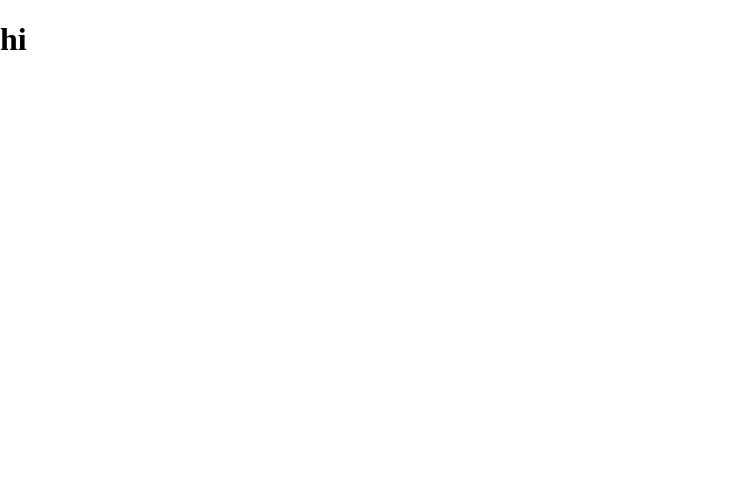
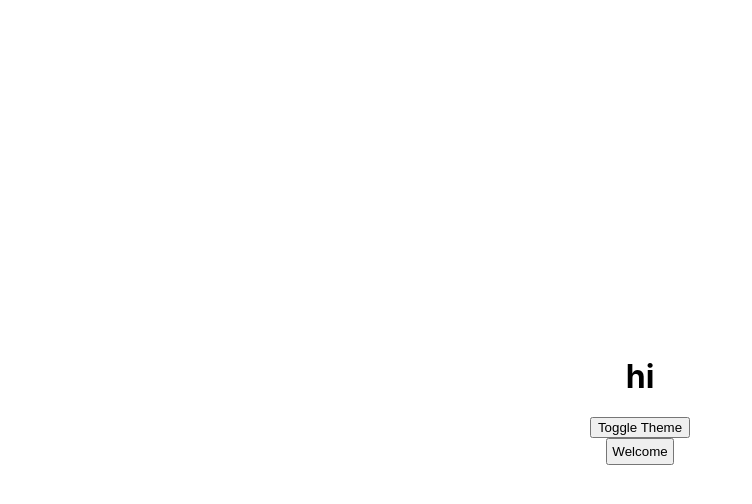
Before and after one commit to faustinozanetto/portfolio, a Next.js app: page / in a window 1280 px wide. Shown: the top 504 px of the page, without its empty margins (0-752 px from the left). Built offline with nearby package versions, Linux system fonts and the light colour scheme.

Commit message:
Started working on theming and basic ui components.

```diff
--- a/src/components/layouts/base/base-layout.styles.ts
+++ b/src/components/layouts/base/base-layout.styles.ts
@@ -1,8 +1,12 @@
 import styled from 'styled-components';
 
-export const LayoutContainer = styled.main`
+const LayoutContainer = styled.main`
   display: flex;
   flex-direction: column;
+  width: 100vw;
+  height: 100vh;
+  align-items: center;
+  justify-content: center;
+`;
 
-  min-height: 100vh;
-`;
+export default LayoutContainer;
--- a/src/components/layouts/base/base-layout.tsx
+++ b/src/components/layouts/base/base-layout.tsx
@@ -1,5 +1,5 @@
 import React, { ReactNode } from 'react';
-import { LayoutContainer } from './base-layout.styles';
+import LayoutContainer from './base-layout.styles';
 
 type BaseLayoutProps = {
   children: ReactNode;
--- /dev/null
+++ b/src/components/ui/buttons/button.styles.ts
@@ -0,0 +1,9 @@
+import styled from 'styled-components';
+
+const StyledButton = styled.button`
+  display: flex;
+  align-items: center;
+  justify-content: center;
+  padding: ${(props) => props.theme.spacing.sm} ${(props) => props.theme.spacing.sm};
+`;
+export default StyledButton;
--- /dev/null
+++ b/src/components/ui/buttons/button.tsx
@@ -0,0 +1,13 @@
+import React from 'react';
+import StyledButton from './button.styles';
+
+interface ButtonProps {
+  children: React.ReactNode;
+}
+
+const Button: React.FC<ButtonProps> = (props) => {
+  const { children } = props;
+  return <StyledButton>{children}</StyledButton>;
+};
+
+export default Button;
--- a/src/hooks/theming/use-theme.hook.ts
+++ /dev/null
@@ -1,20 +0,0 @@
-import type { ThemeVariant } from '@types/portfolio.types';
-import { useState } from 'react';
-
-const useTheme = () => {
-  const [theme, setTheme] = useState<ThemeVariant>('light');
-
-  /**
-   * Toggles the theme.
-   */
-  const toggleTheme = (): void => {
-    setTheme((prevTheme) => (prevTheme === 'light' ? 'dark' : 'light'));
-  };
-
-  return {
-    theme,
-    toggleTheme,
-  };
-};
-
-export default useTheme;
--- /dev/null
+++ b/src/hooks/use-theme.ts
@@ -0,0 +1,26 @@
+import type React from 'react';
+import { useEffect, useState } from 'react';
+import type { ThemeVariant } from '@types/portfolio.types';
+
+const useDarkMode = () => {
+  const [theme, setTheme] = useState<ThemeVariant>('light');
+
+  const setMode = (mode) => {
+    window.localStorage.setItem('theme', mode);
+    setTheme(mode);
+  };
+
+  const themeToggler = () => {
+    setTheme((prevTheme) => (prevTheme === 'light' ? 'dark' : 'light'));
+  };
+
+  useEffect(() => {
+    const localTheme = window.localStorage.getItem('theme') as ThemeVariant;
+    if (localTheme) {
+      setTheme(localTheme);
+    }
+  }, []);
+  return [theme, themeToggler];
+};
+
+export default useDarkMode;
--- a/src/pages/_app.tsx
+++ b/src/pages/_app.tsx
@@ -1,27 +1,22 @@
 import React from 'react';
-import { AppProps } from 'next/app';
-import globalStyles, { darkTheme, lightTheme } from '@styles/global-styles';
+import type { AppProps } from 'next/app';
+import { darkTheme, lightTheme } from '@styles/global-styles';
+import GlobalStyles from '@styles/global-styles';
 import { ThemeProvider } from 'styled-components';
-import GlobalStyles from '@styles/global-styles';
-import useTheme from '@hooks/theming/use-theme.hook';
+import useTheme from '@hooks/use-theme';
 
 type PortfolioProps = AppProps & {};
 
 const Portfolio: React.FC<PortfolioProps> = (props) => {
   const { pageProps, Component } = props;
-  const { theme } = useTheme();
+  const [theme] = useTheme();
 
-  const selectTheme = () => {
-    if (theme === 'dark') {
-      return darkTheme;
-    }
-    return lightTheme;
-  };
+  const themeMode = theme === 'light' ? lightTheme : darkTheme;
 
   return (
-    <ThemeProvider theme={selectTheme}>
+    <ThemeProvider theme={lightTheme}>
       <GlobalStyles />
-      <Component {...pageProps} />
+      <Component {...pageProps} />{' '}
     </ThemeProvider>
   );
 };
--- a/src/pages/index.tsx
+++ b/src/pages/index.tsx
@@ -1,16 +1,26 @@
 import React from 'react';
 import BaseLayout from '@components/layouts/base/base-layout';
+import styled from 'styled-components';
+import useTheme from '@hooks/use-theme';
+import Button from '@components/ui/buttons/button';
 
-type HomePageProps = {
-  children: React.ReactNode;
-};
+type HomePageProps = {};
+
+const Text = styled.h1`
+  color: #000;
+`;
 
 const HomePage: React.FC<HomePageProps> = (props) => {
   const {} = props;
+  const [theme, themeToggler] = useTheme();
 
   return (
     <BaseLayout>
-      <h1>hi</h1>
+      <Text>hi</Text>
+      <button type="button" aria-label="Toggle Theme" onClick={() => themeToggler()}>
+        Toggle Theme
+      </button>
+      <Button>Welcome</Button>
     </BaseLayout>
   );
 };
--- a/src/styles/global-styles.ts
+++ b/src/styles/global-styles.ts
@@ -4,17 +4,35 @@ const GlobalStyles = createGlobalStyle`
   body {
     margin: 0;
     padding: 0;
+    font-family: -apple-system, BlinkMacSystemFont, 'Segoe UI', 'Roboto', 'Oxygen',
+    'Ubuntu', 'Cantarell', 'Fira Sans', 'Droid Sans', 'Helvetica Neue',
+    sans-serif;
+    -webkit-font-smoothing: antialiased;
+    -moz-osx-font-smoothing: grayscale;
   }
 `;
 
 export const lightTheme = {
-  background: '#fafafa',
-  color: '#333',
+  colors: {
+    background: '#fafafa',
+    text: '#333',
+  },
+  spacing: {
+    xs: '0.125rem',
+    sm: '0.25rem',
+    md: '0.5rem',
+    lg: '1rem',
+    xl: '2rem',
+    xxl: '4rem',
+    xxxl: '8rem',
+  },
 };
 
 export const darkTheme = {
-  background: '#333',
-  color: '#fafafa',
+  colors: {
+    background: '#333',
+    color: '#fafafa',
+  },
 };
 
 export default GlobalStyles;
```
Also changed, not shown: src/hooks/utilities/use-local-storage.ts (deleted, +0 -95 lines), src/pages/_document.tsx (+4 -15 lines).
